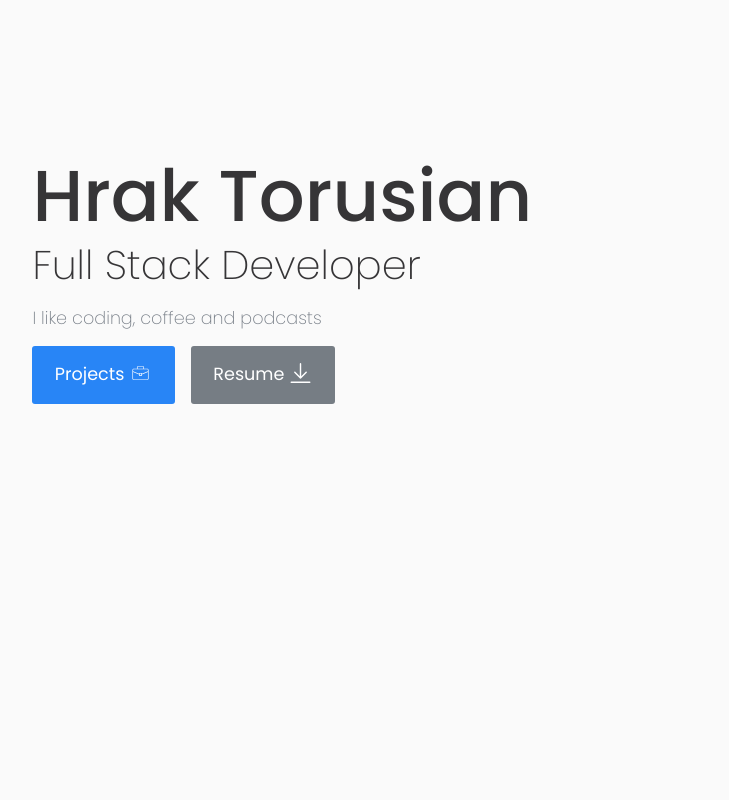
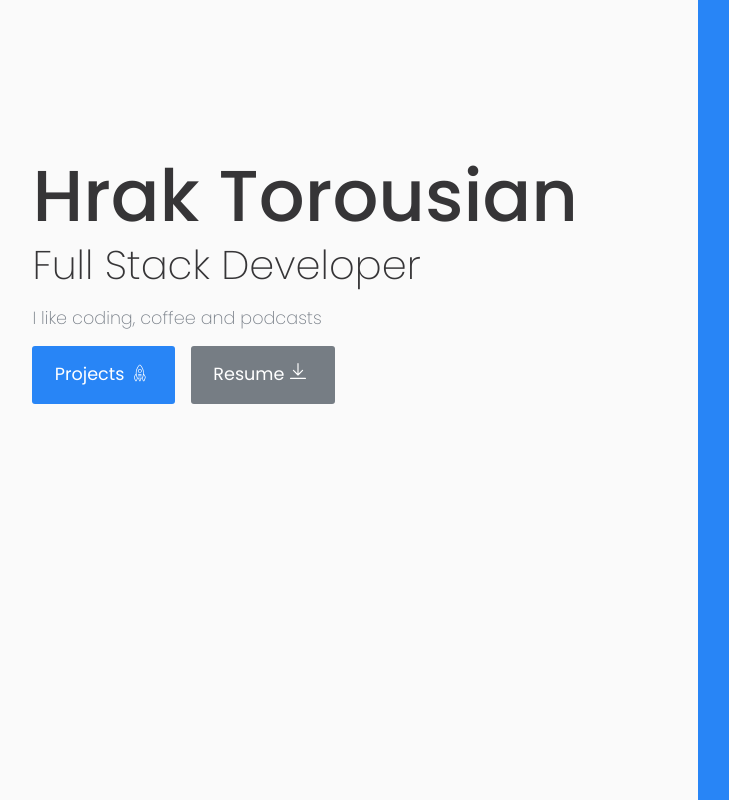
Before and after one commit to hrakt/hrakt.github.io, a Next.js app: page / in a window 1280 px wide. Shown: the top 800 px of the page, without its empty margins (198-927 px from the left). Built offline with nearby package versions, Linux system fonts and the light colour scheme.

Commit message:
Add secondary container

```diff
--- a/components/Main/Main.js
+++ b/components/Main/Main.js
@@ -7,13 +7,17 @@ const Main = () => {
       <a id="Intro" />
       <div className={styles.container}>
         <div className={styles.mainContainer}>
-          <h1 className={styles.mainContainer__heading1}>Hrak Torusian </h1>
+          <h1 className={styles.mainContainer__heading1}>Hrak Torousian </h1>
           <h2 className={styles.mainContainer__heading2}>
             Full Stack Developer
           </h2>
           <p className={styles.paragraph}>I like coding, coffee and podcasts</p>
           <div className={styles.buttonContainer}>
-            <Button theme="blue" icon="Work" className={styles.projectButton}>
+            <Button
+              theme="blue"
+              icon="Projects"
+              className={styles.projectButton}
+            >
               Projects
             </Button>
             <Button
@@ -25,6 +29,7 @@ const Main = () => {
             </Button>
           </div>
         </div>
+        <div className={styles.secondaryContainer} />
       </div>
     </>
   );
--- a/components/Main/Main.module.scss
+++ b/components/Main/Main.module.scss
@@ -41,6 +41,15 @@
   }
 }
 
+.secondaryContainer {
+  position: absolute;
+  width: 30%;
+  height: 100%;
+  top: 0;
+  right: 0;
+  background-color: #2885f6;
+}
+
 .downloadButton {
   svg {
     margin-top: 1px;
```
Also changed, not shown: components/SvgIcon/icons.js.
